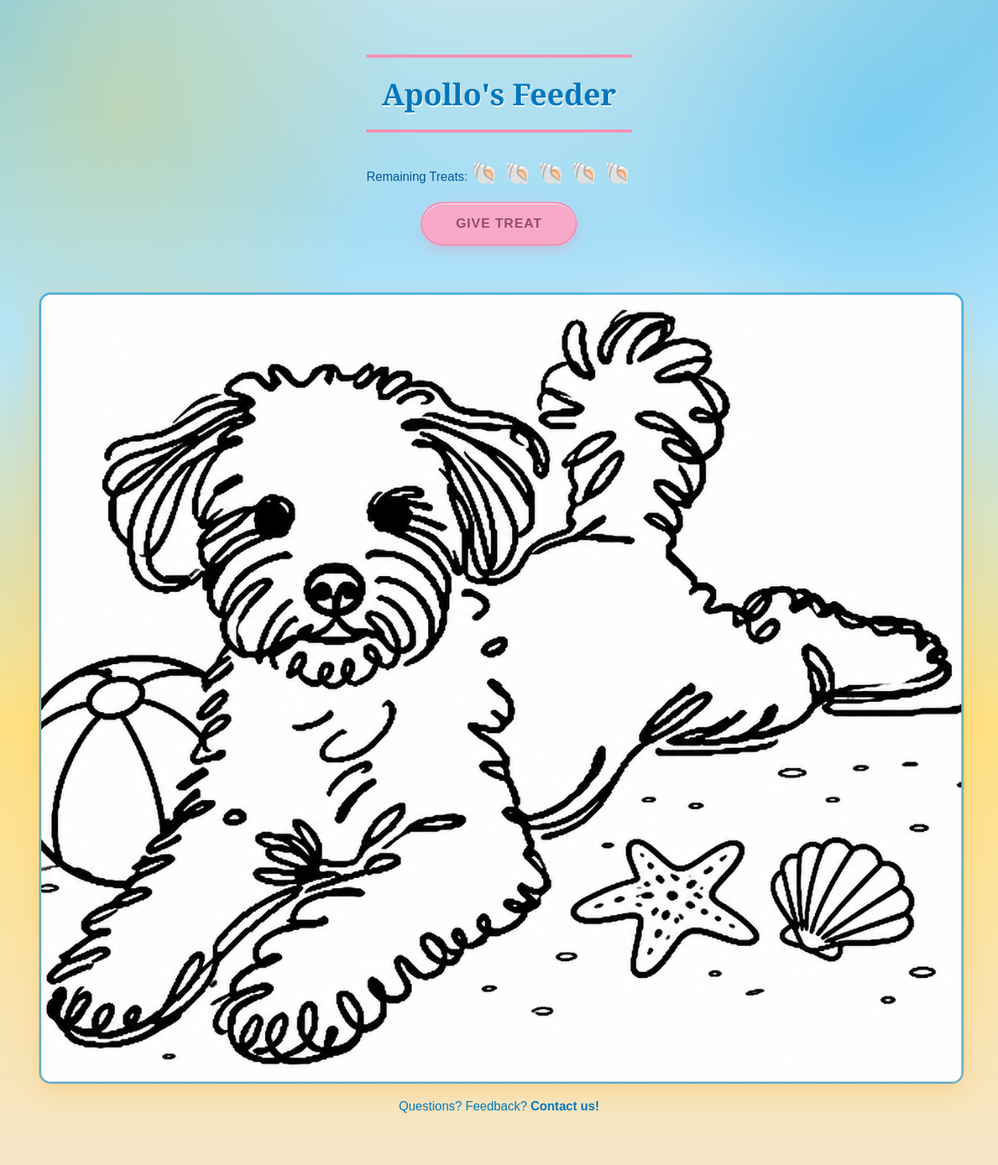
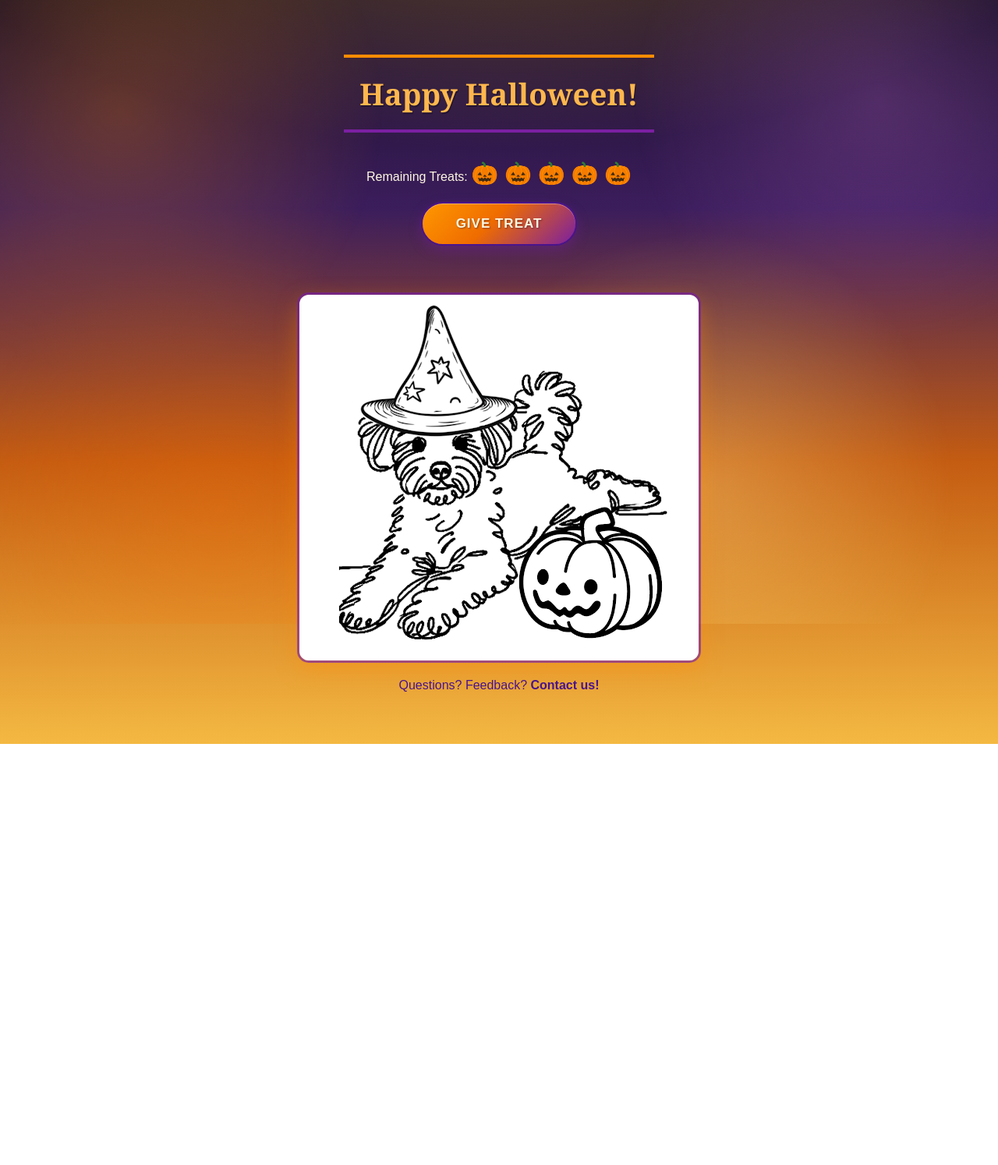
Before and after one commit to villrv/apollo-feeder, a Flask app: page / in a window 1280 px wide. Shown: the whole page at 78% size. After the commit the page ends 954 px from the top, so only its background shows below. Run offline with Flask 3, Linux system fonts and the light colour scheme.

Commit message:
Update site for Halloween with apollo-halloween artwork.
Co-authored-by: Cursor <cursoragent@cursor.com>

```diff
--- a/app.py
+++ b/app.py
@@ -339,6 +339,44 @@ def flicker_birthday():
     turn_leds_off()
 
 
+def flicker_halloween():
+    """Spooky twinkle: orange, purple, and green (strip is GRB order)."""
+    if not leds_available() or strip is None or Color is None:
+        return
+
+    logger.info("Starting Halloween twinkle effect")
+
+    # NOTE: This LED strip uses GRB channel order (not RGB)
+    # Color(R, G, B) displays as (G, R, B) on the strip
+    halloween_colors = [
+        Color(140, 255, 0),     # orange
+        Color(80, 255, 0),      # deep orange
+        Color(0, 160, 220),     # purple
+        Color(0, 100, 255),     # violet
+        Color(180, 0, 0),       # green
+        Color(200, 255, 0),     # gold
+    ]
+
+    twinkle_duration = 5.0
+    start_time = time.time()
+
+    while time.time() - start_time < twinkle_duration:
+        num_to_twinkle = random.randint(8, 25)
+        twinkled = random.sample(range(strip.numPixels()), min(num_to_twinkle, strip.numPixels()))
+
+        for i in range(strip.numPixels()):
+            if i in twinkled:
+                strip.setPixelColor(i, random.choice(halloween_colors))
+            else:
+                strip.setPixelColor(i, Color(0, 0, 0))
+        strip.show()
+
+        time.sleep(0.12)
+
+    logger.info("Halloween twinkle effect complete")
+    turn_leds_off()
+
+
 def flicker_kiss():
     """Soft pink twinkle when Apollo gets a kiss (strip is GRB order)."""
     if not leds_available() or strip is None or Color is None:
@@ -396,7 +434,7 @@ scheduler.start()
 @app.route("/")
 def home():
     logger.info("=== HOME ROUTE CALLED ===")
-    treat_icons = "🐚 " * treats_left
+    treat_icons = "🎃 " * treats_left
     fan_art_metadata = load_fan_art_metadata()
     logger.info(f"Fan art metadata returned: {fan_art_metadata}")
     return render_template(
@@ -472,13 +510,13 @@ def give_treat():
             play_treat_sound()
             if stepper_enabled():
                 dispense_treat()
-            flicker_birthday()
+            flicker_halloween()
 
         # Run treat dispensing asynchronously
         threading.Thread(target=treat_dispensing).start()
 
         # Immediately respond with a success message
-        treat_icons = "🐚 " * treats_left
+        treat_icons = "🎃 " * treats_left
         return jsonify({"treats_left": treat_icons.strip(), "message": message})
 
     else:
--- a/templates/index.html
+++ b/templates/index.html
@@ -10,9 +10,9 @@
             text-align: center;
             padding: 50px;
             background:
-                radial-gradient(ellipse 120% 80% at 50% -20%, rgba(255, 251, 235, 0.95), transparent 50%),
-                linear-gradient(to bottom, #87ceeb 0%, #b3e5fc 28%, #ffe082 62%, #f5e6c8 100%);
-            color: #01579b;
+                radial-gradient(ellipse 120% 80% at 50% -20%, rgba(255, 183, 77, 0.35), transparent 50%),
+                linear-gradient(to bottom, #1a1028 0%, #3b1d5c 28%, #c45c12 62%, #f4b942 100%);
+            color: #fff8e1;
             min-height: 100vh;
             margin: 0;
             position: relative;
@@ -24,10 +24,10 @@
             position: fixed;
             inset: 0;
             background-image:
-                radial-gradient(circle at 12% 18%, rgba(255, 213, 79, 0.35) 0%, transparent 28%),
-                radial-gradient(circle at 88% 22%, rgba(3, 169, 244, 0.2) 0%, transparent 24%),
-                radial-gradient(circle at 70% 78%, rgba(255, 255, 255, 0.45) 0%, transparent 30%),
-                radial-gradient(circle at 22% 82%, rgba(255, 183, 77, 0.22) 0%, transparent 28%);
+                radial-gradient(circle at 12% 18%, rgba(255, 140, 0, 0.28) 0%, transparent 26%),
+                radial-gradient(circle at 88% 16%, rgba(186, 104, 200, 0.28) 0%, transparent 24%),
+                radial-gradient(circle at 70% 78%, rgba(255, 224, 130, 0.35) 0%, transparent 30%),
+                radial-gradient(circle at 22% 82%, rgba(255, 111, 0, 0.22) 0%, transparent 28%);
             z-index: 0;
         }
 
@@ -38,21 +38,21 @@
 
         h1 {
             font-family: 'Georgia', serif, Arial, sans-serif;
-            color: #0277bd;
-            text-shadow: 1px 2px 0 rgba(255, 255, 255, 0.85);
+            color: #ffb74d;
+            text-shadow: 1px 2px 0 rgba(26, 16, 40, 0.65);
             font-size: 2.4em;
             margin-bottom: 20px;
             font-weight: bold;
             padding: 20px;
-            border-top: 4px solid #f48fb1;
-            border-bottom: 4px solid #f48fb1;
+            border-top: 4px solid #ff8c00;
+            border-bottom: 4px solid #7b1fa2;
             display: inline-block;
             margin-top: 20px;
         }
 
         #kiss-count {
             font-size: 28px;
-            color: #e65100;
+            color: #ef6c00;
             font-weight: bold;
         }
 
@@ -65,12 +65,12 @@
             padding: 16px 20px;
             background: rgba(255, 255, 255, 0.7);
             border-radius: 12px;
-            border: 2px solid #4fc3f7;
+            border: 2px solid #ff8c00;
         }
 
         .infinity-label {
             font-size: 1.1em;
-            color: #e65100;
+            color: #ef6c00;
             margin-bottom: 8px;
         }
 
@@ -82,7 +82,7 @@
 
         #treat-count {
             font-size: 28px;
-            color: #0277bd;
+            color: #ffcc80;
             text-shadow: none;
             font-weight: bold;
         }
@@ -168,17 +168,17 @@
             left: 50%;
             top: 50%;
             transform: translate(-50%, -50%);
-            background: #fffbf0;
+            background: #fff8e7;
             padding: 25px;
-            border: 3px solid #4fc3f7;
+            border: 3px solid #ff8c00;
             border-radius: 15px;
-            box-shadow: 0 8px 24px rgba(2, 119, 189, 0.18);
+            box-shadow: 0 8px 24px rgba(123, 31, 162, 0.22);
             z-index: 100;
             color: #000;
         }
 
         #popup button {
-            background: linear-gradient(135deg, #29b6f6, #0277bd);
+            background: linear-gradient(135deg, #ff9800, #7b1fa2);
             border: none;
             border-radius: 8px;
             padding: 12px 24px;
@@ -189,7 +189,7 @@
         }
 
         #popup button:hover {
-            background: linear-gradient(135deg, #4fc3f7, #0288d1);
+            background: linear-gradient(135deg, #ffb74d, #9c27b0);
             transform: scale(1.05);
         }
 
@@ -197,13 +197,13 @@
         .feedback-link {
             margin-top: 20px;
             font-size: 16px;
-            color: #0277bd;
+            color: #4a148c;
             text-decoration: none;
             transition: all 0.3s ease;
         }
 
         .feedback-link:hover {
-            color: #e65100;
+            color: #ef6c00;
             text-decoration: underline;
         }
 
@@ -445,37 +445,38 @@
         }
     }
 
-    /* August beach day */
-    .beach-button {
+    /* Halloween */
+    .halloween-button {
         position: relative;
         display: block;
         width: 200px;
         height: 56px;
         margin: 20px auto;
-        background: #f8a8c9;
+        background: linear-gradient(135deg, #ff9800 0%, #ef6c00 45%, #7b1fa2 100%);
         border-radius: 28px;
-        border: 2px solid #f48fb1;
+        border: 2px solid #4a148c;
         font-size: 17px;
         font-weight: bold;
         text-transform: uppercase;
-        color: #914e68;
+        color: #fff8e1;
         letter-spacing: 1px;
         cursor: pointer;
         transition: transform 0.25s ease, box-shadow 0.25s ease, background 0.3s ease;
-        box-shadow: 0 6px 16px rgba(244, 143, 177, 0.35), inset 0 1px 0 rgba(255, 255, 255, 0.9);
+        box-shadow: 0 6px 16px rgba(123, 31, 162, 0.35), inset 0 1px 0 rgba(255, 255, 255, 0.35);
         overflow: hidden;
+        text-shadow: 1px 1px 2px rgba(26, 16, 40, 0.45);
     }
 
-    .beach-button:hover {
-        background: #f9b5d0;
+    .halloween-button:hover {
+        background: linear-gradient(135deg, #ffb74d 0%, #ff8c00 45%, #9c27b0 100%);
         transform: scale(1.04);
-        box-shadow: 0 8px 22px rgba(244, 143, 177, 0.4), inset 0 1px 0 rgba(255, 255, 255, 0.95);
+        box-shadow: 0 8px 22px rgba(123, 31, 162, 0.4), inset 0 1px 0 rgba(255, 255, 255, 0.45);
     }
 
-    .beach-button:active {
+    .halloween-button:active {
         transform: scale(0.98) translateY(2px);
-        background: #e996b5;
-        box-shadow: 0 3px 10px rgba(244, 143, 177, 0.3);
+        background: linear-gradient(135deg, #f57c00 0%, #e65100 45%, #6a1b9a 100%);
+        box-shadow: 0 3px 10px rgba(123, 31, 162, 0.3);
     }
 
 
@@ -516,12 +517,12 @@
 
     <button id="kiss-button" class="valentine-button">Send Kiss</button>
     {% else %}
-    <h1>Apollo's Feeder</h1>
+    <h1>Happy Halloween!</h1>
     <p>
         Remaining Treats: <span id="treat-count">{{ treats }}</span>
     </p>
 
-    <button id="feed-button" class="beach-button">Give Treat</button>
+    <button id="feed-button" class="halloween-button">Give Treat</button>
     {% endif %}
 
     <div id="popup">
@@ -532,9 +533,9 @@
     <!-- Apollo Image -->
     <div style="margin-top: 30px; text-align: center;">
         {% if mode == 'standby' %}
-        <img src="{{ url_for('static', filename='apollo-standby.png') }}" alt="Apollo — standby" class="apollo-image" style="max-width: 100%; height: auto; border-radius: 15px; box-shadow: 0 10px 28px rgba(2, 136, 209, 0.22); border: 3px solid rgba(2, 136, 209, 0.45);" onerror="this.onerror=null; this.src='{{ url_for('static', filename='apollo-beach.png') }}';">
+        <img src="{{ url_for('static', filename='apollo-standby.png') }}" alt="Apollo — standby" class="apollo-image" style="max-width: 100%; height: auto; border-radius: 15px; box-shadow: 0 10px 28px rgba(123, 31, 162, 0.28); border: 3px solid rgba(255, 140, 0, 0.7);" onerror="this.onerror=null; this.src='{{ url_for('static', filename='apollo-halloween.png') }}';">
         {% else %}
-        <img src="{{ url_for('static', filename='apollo-beach.png') }}" alt="Apollo on the beach" class="apollo-image" style="max-width: 100%; height: auto; border-radius: 15px; box-shadow: 0 10px 28px rgba(255, 183, 77, 0.35); border: 3px solid rgba(2, 136, 209, 0.55);">
+        <img src="{{ url_for('static', filename='apollo-halloween.png') }}" alt="Apollo in a witch hat for Halloween" class="apollo-image" style="max-width: 100%; height: auto; border-radius: 15px; box-shadow: 0 10px 28px rgba(255, 140, 0, 0.35); border: 3px solid rgba(123, 31, 162, 0.65);">
         {% endif %}
     </div>
 
```
